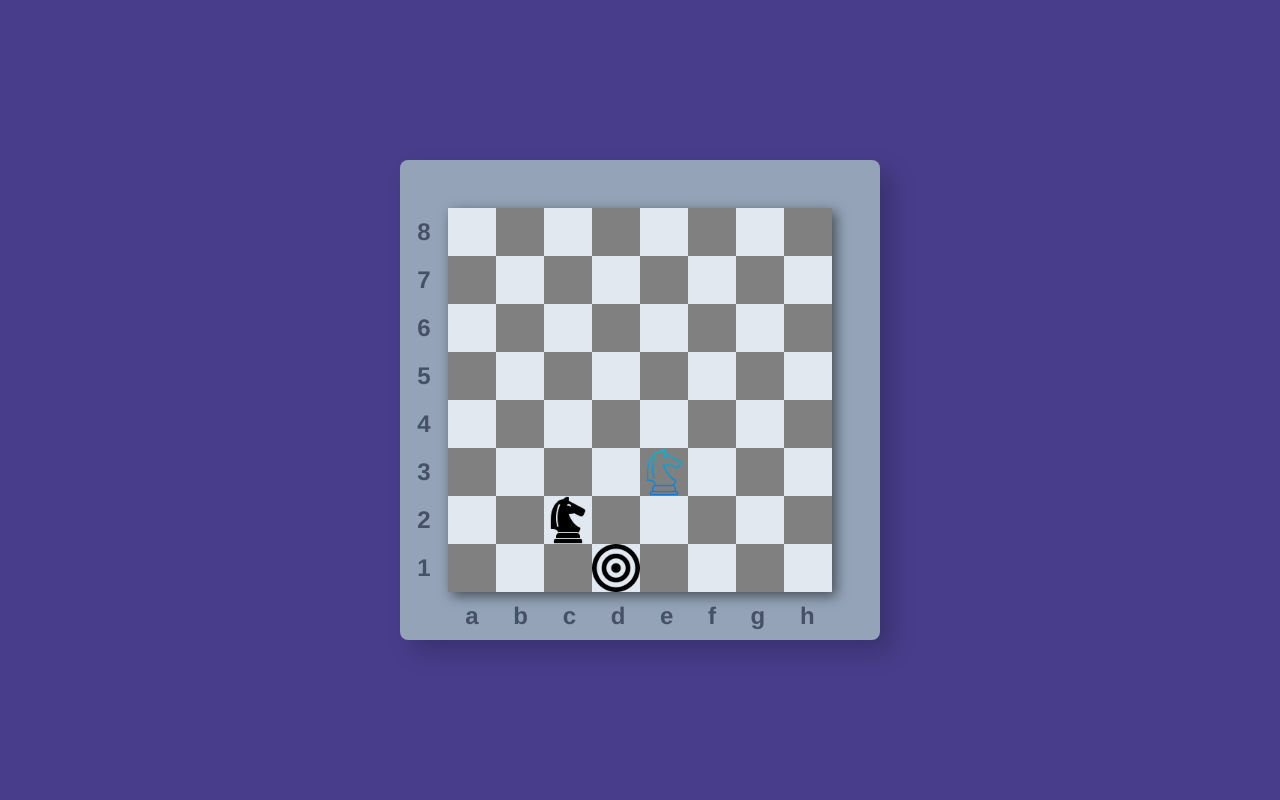
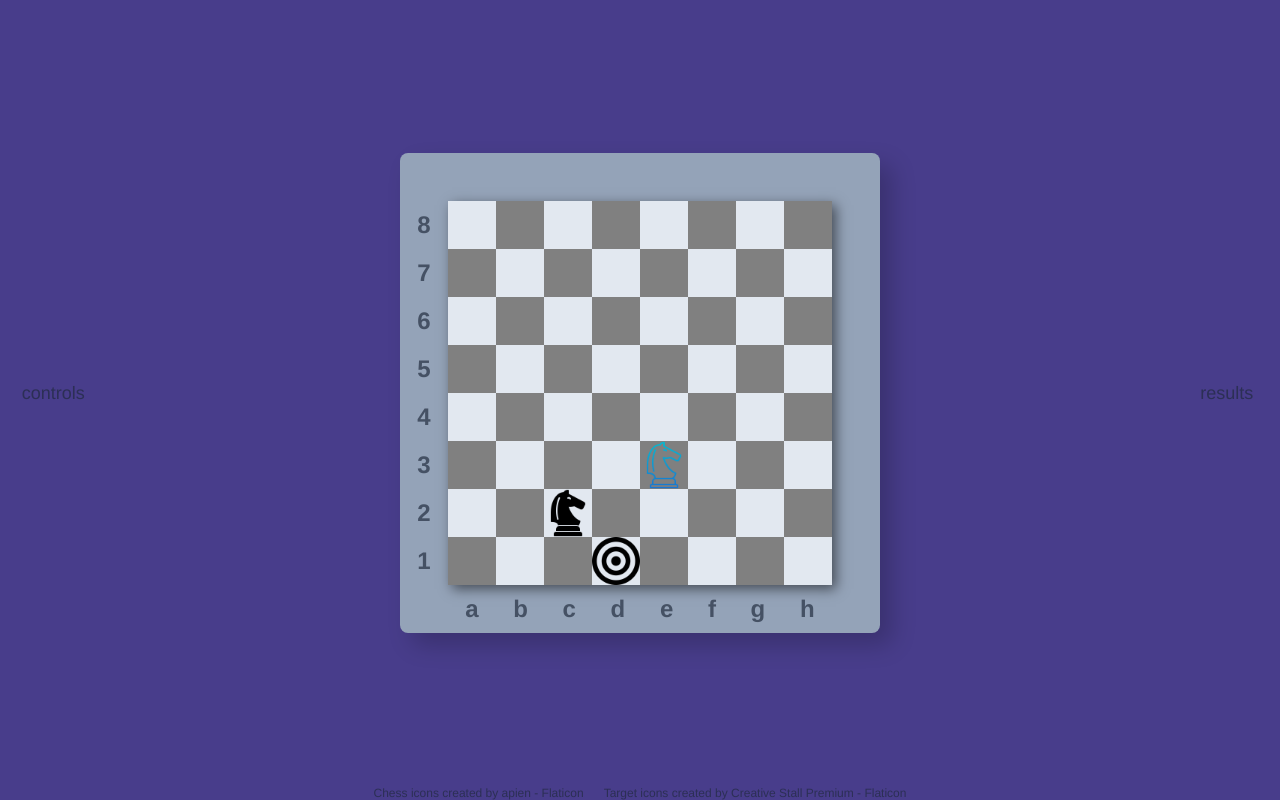
Before and after one commit to Raikho/knights-travails, a website built with webpack: page src/template.html in a window 1280 px wide. Built offline with nearby package versions, Linux system fonts and the light colour scheme.

Commit message:
add overall css layout and footer

```diff
--- a/src/board.js
+++ b/src/board.js
@@ -32,7 +32,6 @@ export default class Board {
         this.target = [x, y];
     }
     setOutline(x, y) {
-        // console.log('this.squares: ', this.squares); // DEBUG
         this.clearSquare(x,y);
         this.squares[x][y].type = 'outline';
     }
--- a/src/style.css
+++ b/src/style.css
@@ -15,19 +15,41 @@ body {
     font-family: helvetica, sans-serif;
     font-size: 18px;
 
-    display: flex;
-    justify-content: center;
+    display: grid;
+    grid-template-columns: 1fr 10fr 1fr;
+    grid-template-rows: 1fr min-content;
+    grid-template-areas:
+        "controls board results"
+        "footer footer footer";
+    justify-items: center;
     align-items: center;
 }
 
+/* =========================== CONTROLS ============================= */
+/* ============================ RESULTS ============================= */
+/* ============================ FOOTER ============================= */
+#footer {
+    grid-area: footer;
+    display: flex;
+    gap: 20px;
+}
+a {
+    font-size: 12px;
+    color: var(--fgAlpha);
+    text-decoration: none;
+}
+
+
+/* ============================= MAIN ============================== */
 #board-container {
+    grid-area: board;
     height: 60vmin;
     width: 60vmin;
     background-color: var(--board-container-bg);
 
     display: flex;
     justify-content: center;
-    align-items: center;;
+    align-items: center;
 }
 
 #board-container {
--- a/src/template.html
+++ b/src/template.html
@@ -7,20 +7,26 @@
     <title><%= htmlWebpackPlugin.options.title%></title>
 </head>
 <body>
+    <div id="controls-container">controls</div>
+
+    <div id="results-container">results</div>
+
     <div id="board-container">
-
         <div id="board"></div>
-
         <div class="label-container" id="column-labels">
             <div>8</div><div>7</div><div>6</div><div>5</div>
             <div>4</div><div>3</div><div>2</div><div>1</div>
         </div>
-
         <div class="label-container" id="row-labels">
             <div>a</div><div>b</div><div>c</div><div>d</div>
             <div>e</div><div>f</div><div>g</div><div>h</div>
         </div>
+    </div>
 
+    <div id="footer">
+        <a href="https://www.flaticon.com/free-icons/chess" title="chess icons">Chess icons created by apien - Flaticon</a>
+        <a href="https://www.flaticon.com/free-icons/target" title="target icons">Target icons created by Creative Stall Premium - Flaticon</a>
     </div>
+
 </body>
 </html>
```
Also changed, not shown: dist/bundle.js, dist/index.html.
